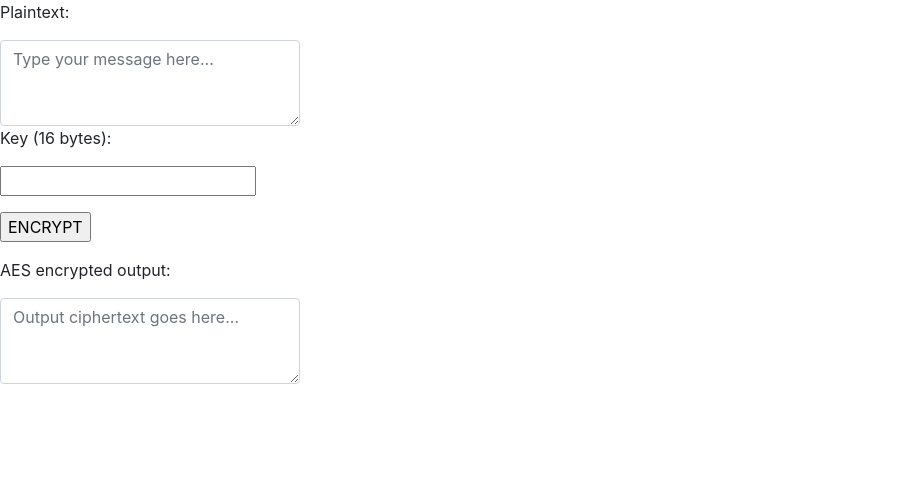
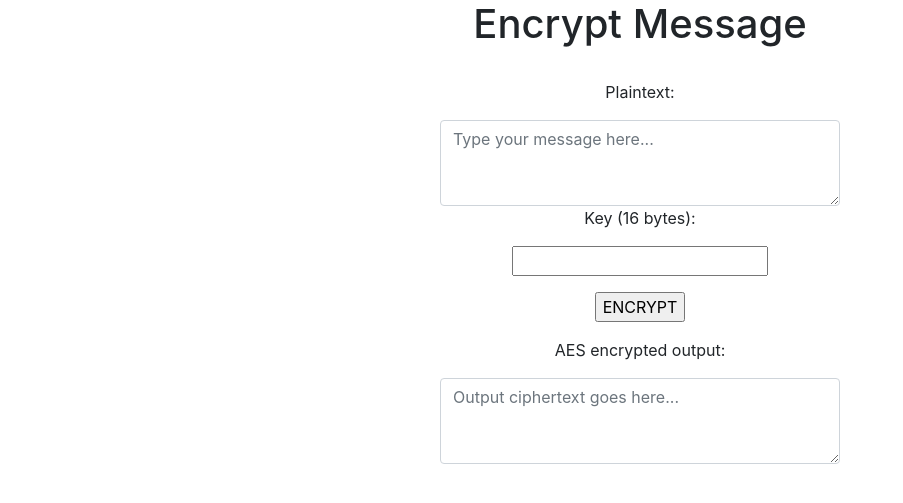
Before and after one commit to preyes1/Encryptfy, a Flask app: page /encrypt in a window 1280 px wide. Shown: the part 56-559 px from the top of the page, without its empty margins (0-903 px from the left). Run offline with Flask 3, Linux system fonts and the light colour scheme.

Commit message:
Centered Encrypt and Decrypt web pages

```diff
--- a/templates/base.html
+++ b/templates/base.html
@@ -10,16 +10,26 @@
   .nav-link.active {
     font-weight: bold;
   }
+  form{
+    text-align: center;
+
+  }
+  #messageBox{
+    display: block;
+    width: 400px;
+    margin-left: auto;
+    margin-right: auto;
+  }
 </style>
 <body>
     <nav class="navbar navbar-expand-lg navbar-dark bg-dark">
-        <a class="navbar-brand" href="{{url_for('home')}}">Encryptfy</a>
+        <a class="navbar-brand {{ 'active' if active_page == 'home' else '' }}" href="{{url_for('home')}}">Encryptfy</a>
         <button class="navbar-toggler" type="button" data-toggle="collapse" data-target="#navbarNav" aria-controls="navbarNav" aria-expanded="false" aria-label="Toggle navigation">
           <span class="navbar-toggler-icon"></span>
         </button>
         <div class="collapse navbar-collapse" id="navbarNav">
           <ul class="navbar-nav">
-            <li class="nav-item active">
+            <li class="nav-item">
               <a class="nav-link {{ 'active' if active_page == 'encrypt' else '' }}" href="{{ url_for('encrypt') }}">Encrypt <span class="sr-only">(current)</span></a>
             </li>
             <li class="nav-item">
--- a/templates/decrypt.html
+++ b/templates/decrypt.html
@@ -2,13 +2,15 @@
 {% block title %}Encryptfy{% endblock %}
 
 {%block content%}
+<h1 style="text-align: center;">Decrypt Message</h1>
+<br>
 <form action="#" method="post">
     <p>Ciphertext:</p>
-    <textarea name="ciphertext" class="form-control" id="messageBox" rows="3" cols="1" placeholder="Type your message here..." style="width: 300px;"></textarea>
+    <textarea name="ciphertext" class="form-control" id="messageBox" rows="3" cols="1" placeholder="Type your message here..."></textarea>
     <p>Key:</p>
     <p><input type="text" name="key"/></p>
     <p><input type="submit" value="DECRYPT"/></p>
     <p>AES decrypted output:</p>
-    <textarea name="plaintext" class="form-control" id="messageBox" rows="3" cols="1" placeholder="Output ciphertext goes here..." style="width: 300px;">{{plainText}}</textarea>
+    <textarea name="plaintext" class="form-control" id="messageBox" rows="3" cols="1" placeholder="Output ciphertext goes here...">{{plainText}}</textarea>
 </form>
 {%endblock%}
--- a/templates/encrypt.html
+++ b/templates/encrypt.html
@@ -2,14 +2,16 @@
 {% block title %}Encryptfy{% endblock %}
 
 {%block content%}
+<h1 style="text-align: center;">Encrypt Message</h1>
+<br>
 <form action="#" method="post">
     <p>Plaintext:</p>
-    <textarea name="plaintext" class="form-control" id="messageBox" rows="3" cols="1" placeholder="Type your message here..." style="width: 300px;"></textarea>
+    <textarea name="plaintext" class="form-control" id="messageBox" rows="3" cols="1" placeholder="Type your message here..."></textarea>
     <p>Key (16 bytes): </p>
     <p><input type="text" name="key"/></p>
     <p><input type="submit" value="ENCRYPT"/></p>
     <p>AES encrypted output:</p>
-    <textarea name="ciphertext" class="form-control" id="messageBox" rows="3" cols="1" placeholder="Output ciphertext goes here..." style="width: 300px;">{{cipherText}}</textarea>
+    <textarea name="ciphertext" class="form-control" id="messageBox" rows="3" cols="1" placeholder="Output ciphertext goes here..." >{{cipherText}}</textarea>
 
 </form>
 {%endblock%}
```
